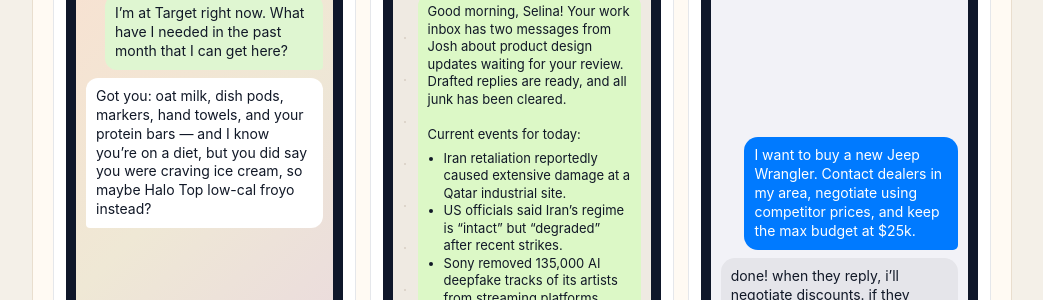
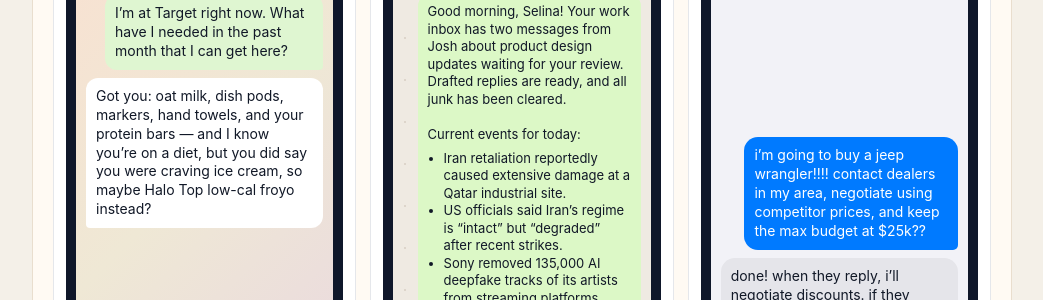
Before and after one commit to opal-the-bot/agent-inbox-mvp, a Next.js app: page /review/opal-ela-7xk9m2/landing in a window 1280 px wide. Shown: the part 1080-1380 px from the top of the page, without its empty margins (118-1161 px from the left). Built offline with nearby package versions, Linux system fonts and the light colour scheme.

Commit message:
Update iMessage user prompt copy to energetic Jeep Wrangler phrasing

```diff
--- a/app/review/opal-ela-7xk9m2/landing/page.tsx
+++ b/app/review/opal-ela-7xk9m2/landing/page.tsx
@@ -199,7 +199,7 @@ export default function PrivateDraftLandingPage() {
                     </div>
                     <div style={{ padding: 10, flex: 1, display: 'flex', flexDirection: 'column', justifyContent: 'flex-end' }}>
                       <div style={{ background: '#007aff', borderRadius: '14px 14px 5px 14px', padding: '9px 10px', marginBottom: 8, color: '#ffffff', fontSize: 14, lineHeight: 1.35, marginLeft: '10%', maxWidth: '90%' }}>
-                        I want to buy a new Jeep Wrangler. Contact dealers in my area, negotiate using competitor prices, and keep the max budget at $25k.
+                        i’m going to buy a jeep wrangler!!!! contact dealers in my area, negotiate using competitor prices, and keep the max budget at $25k??
                       </div>
                       <div style={{ background: '#e5e5ea', borderRadius: '14px 14px 14px 5px', padding: '9px 10px', color: '#111827', fontSize: 14, lineHeight: 1.35, maxWidth: '92%' }}>
                         done! when they reply, i’ll negotiate discounts. if they don’t, i’ll follow up in 48 hours. i’ll let you know when the paperwork is ready so you can go get your new car💗
```
